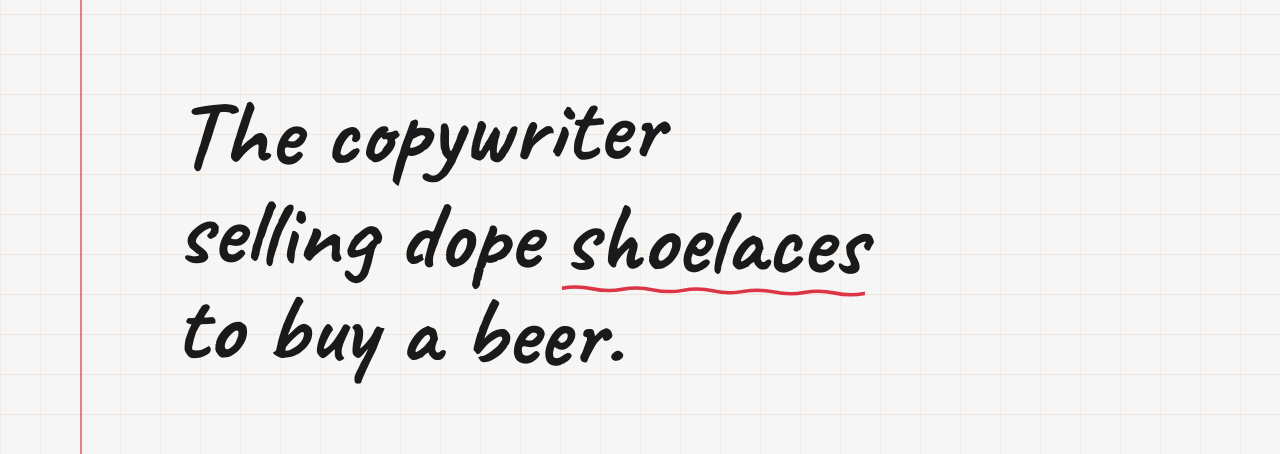
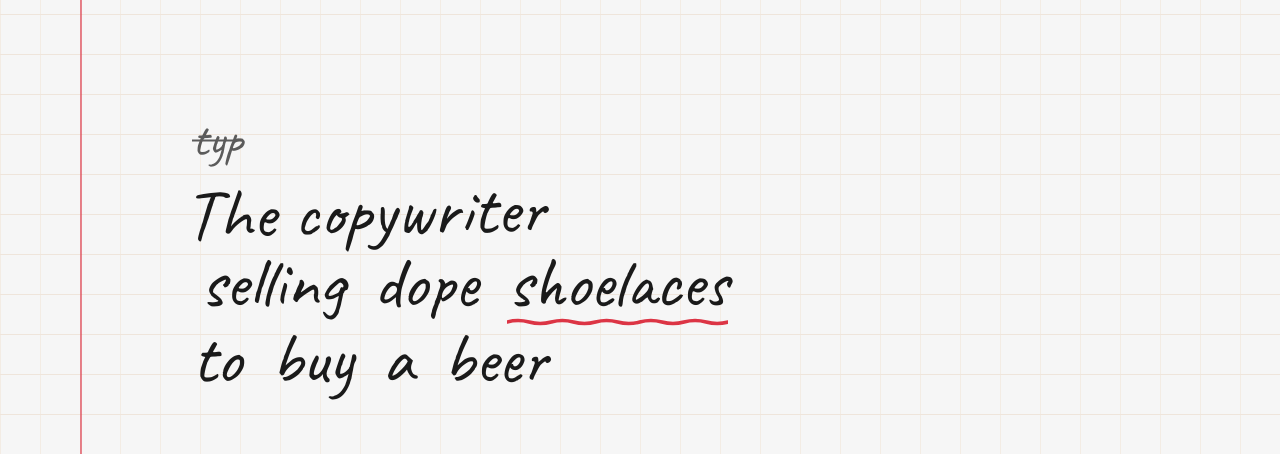
Before and after one commit to khergo/words-as-art, a React (Vite) app: page / in a window 1280 px wide. Shown: the part 145-599 px from the top of the page. Built offline with nearby package versions, Linux system fonts and the light colour scheme; no server answers; the database is empty; the HTML template or start-up script is replaced by a standard one.

Commit message:
Recreate handwritten hero text
Update Hero.tsx to digitally render handwritten-style copy on landing page, including crossed-out "typ" at the top, using SVG/CSS to mimic handwriting without uploading an image; preserve "shoelaces" link underline while maintaining layout and styling.

```diff
--- a/src/components/Hero.tsx
+++ b/src/components/Hero.tsx
@@ -17,23 +17,37 @@ const Hero = () => {
 
       <div className="container mx-auto px-4 md:px-6 relative z-10">
         <div className="max-w-5xl mx-auto text-left pl-8 md:pl-12">
-          <h1 className="font-handwritten font-bold text-4xl sm:text-5xl md:text-7xl lg:text-8xl mb-12 animate-fade-in leading-relaxed text-[#1a1a1a]">
-            <span className="block transform -rotate-1 relative mb-4">
+          <div className="font-handwritten animate-fade-in text-[#1a1a1a]">
+            {/* Crossed out "typ" at the top */}
+            <div className="relative inline-block mb-2 ml-4">
+              <span className="text-3xl md:text-5xl opacity-70 relative">
+                typ
+                <svg className="absolute top-1/2 left-0 w-full" height="3" viewBox="0 0 100 3" preserveAspectRatio="none">
+                  <path d="M0,1.5 L100,1.5" stroke="#1a1a1a" strokeWidth="2" />
+                </svg>
+              </span>
+            </div>
+
+            {/* Main handwritten text */}
+            <div className="space-y-1 text-4xl sm:text-5xl md:text-6xl lg:text-7xl leading-relaxed">
+              <div className="transform -rotate-1 ml-2">
                 The copywriter
-            </span>
-            <span className="block text-[#1a1a1a] transform rotate-1 relative">
-              selling dope{" "}
+              </div>
+              <div className="transform rotate-0.5 ml-6">
+                selling <span className="ml-3">dope</span> <span className="ml-3">
                   <a href="https://www.nairnairi.ge/" target="_blank" rel="noopener noreferrer" className="relative inline-block hover:opacity-80 transition-opacity">
                     shoelaces
                     <svg className="absolute -bottom-2 left-0 w-full" height="10" viewBox="0 0 200 10" preserveAspectRatio="none">
                       <path d="M0,5 Q10,2 20,5 Q30,8 40,5 Q50,2 60,5 Q70,8 80,5 Q90,2 100,5 Q110,8 120,5 Q130,2 140,5 Q150,8 160,5 Q170,2 180,5 Q190,8 200,5" stroke="#dc3545" strokeWidth="3.5" fill="none" strokeLinecap="round" strokeLinejoin="round" />
                     </svg>
                   </a>
-              <br />
-              to buy a beer.
-
                 </span>
-          </h1>
+              </div>
+              <div className="transform -rotate-0.5 ml-4">
+                to <span className="ml-3">buy</span> <span className="ml-3">a</span> <span className="ml-3">beer</span>
+              </div>
+            </div>
+          </div>
         </div>
       </div>
 
```
Lines whose indentation alone changed are shown as unchanged.
